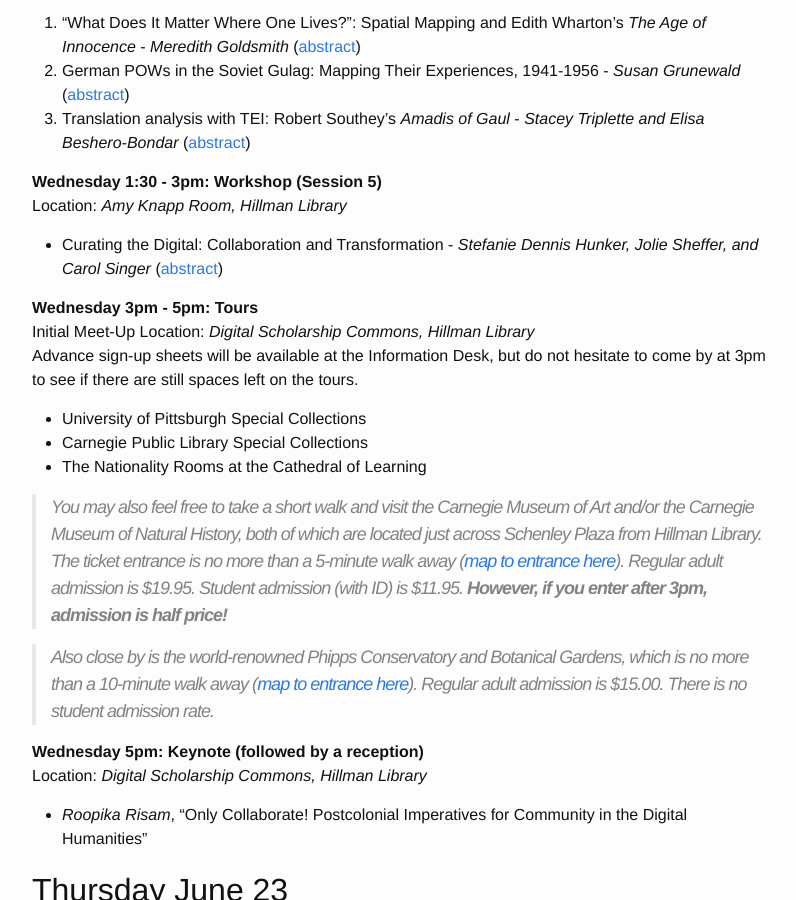
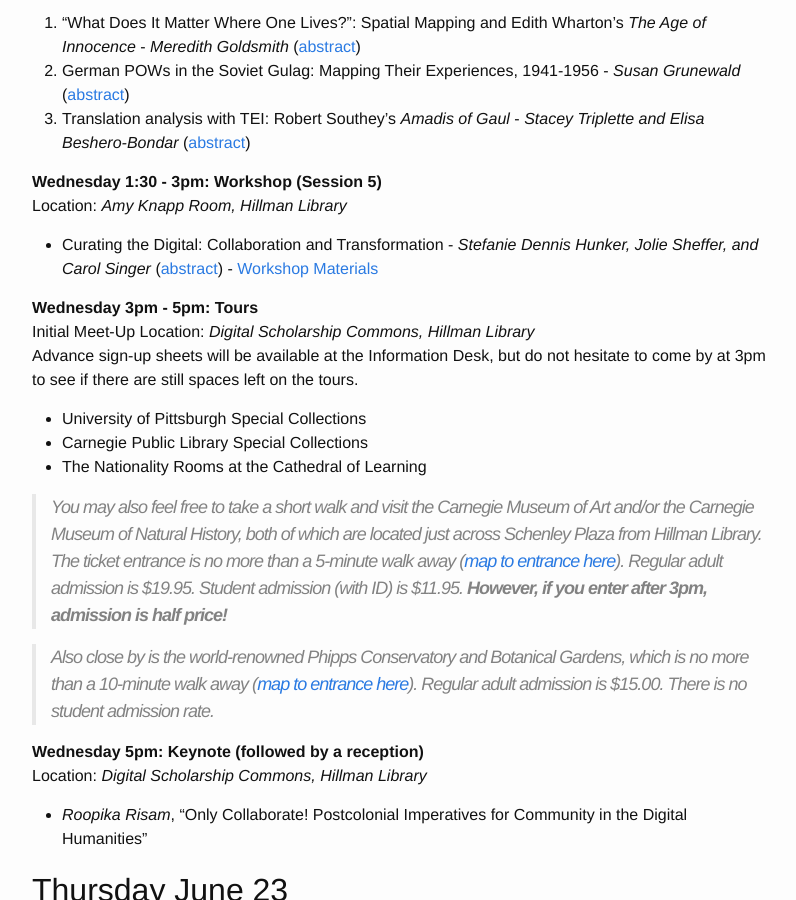
Before and after one commit to KeystoneDH/2016, a Jekyll site: the page built from schedule.md, in a window 1280 px wide and 900 px high, scrolled down 1197 px. Shown: the whole window, without its empty margins (238-1034 px from the left). Built offline with Jekyll 4.4.1, drawn with Linux system fonts in a browser that asks for light colours.

Commit message:
adding link to workshop materials

```diff
--- a/schedule.md
+++ b/schedule.md
@@ -59,7 +59,7 @@ Location: _Digital Scholarship Commons, Hillman Library_
 **Wednesday 1:30 - 3pm: Workshop (Session 5)**
 Location: _Amy Knapp Room, Hillman Library_
 
-* Curating the Digital: Collaboration and Transformation - *Stefanie Dennis Hunker, Jolie Sheffer, and Carol Singer* ([abstract](/2016/abstracts/#submission-43))
+* Curating the Digital: Collaboration and Transformation - *Stefanie Dennis Hunker, Jolie Sheffer, and Carol Singer* ([abstract](/2016/abstracts/#submission-43)) - [Workshop Materials](http://libguides.bgsu.edu/CuratingtheDigital)
 
 **Wednesday 3pm - 5pm: Tours**
 Initial Meet-Up Location: _Digital Scholarship Commons, Hillman Library_
```
